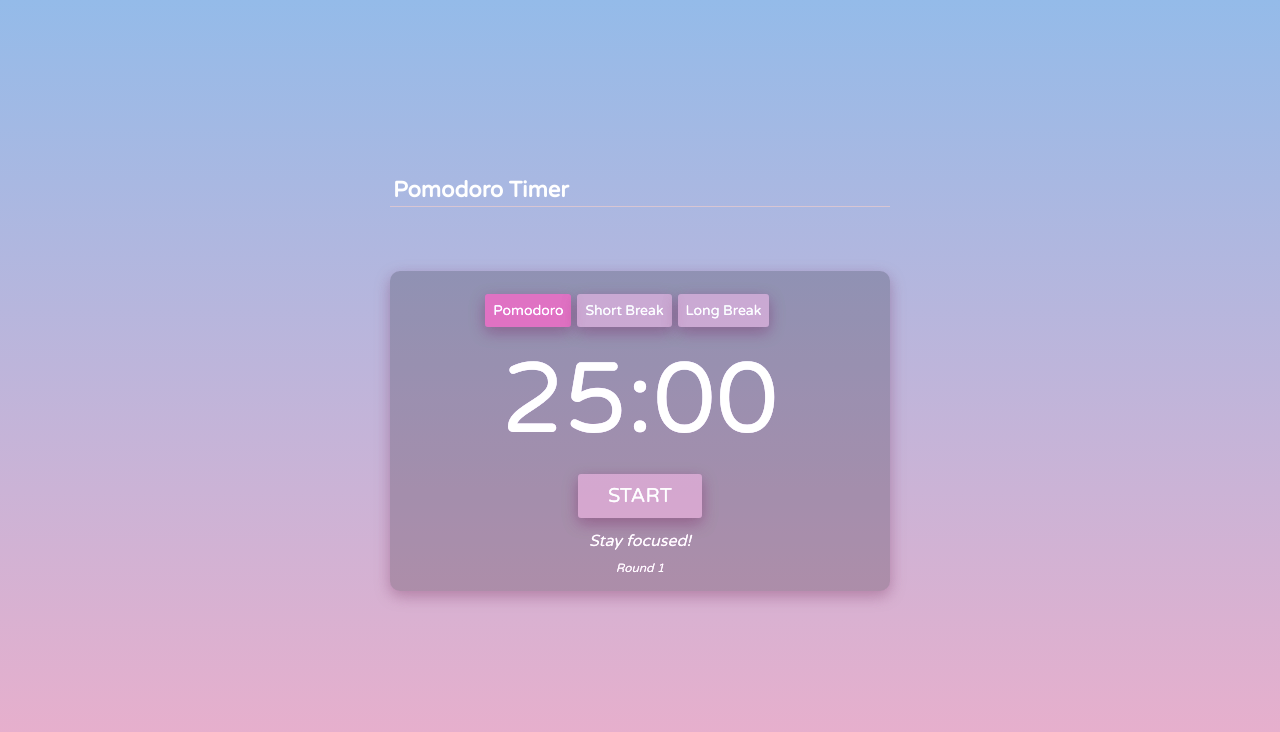
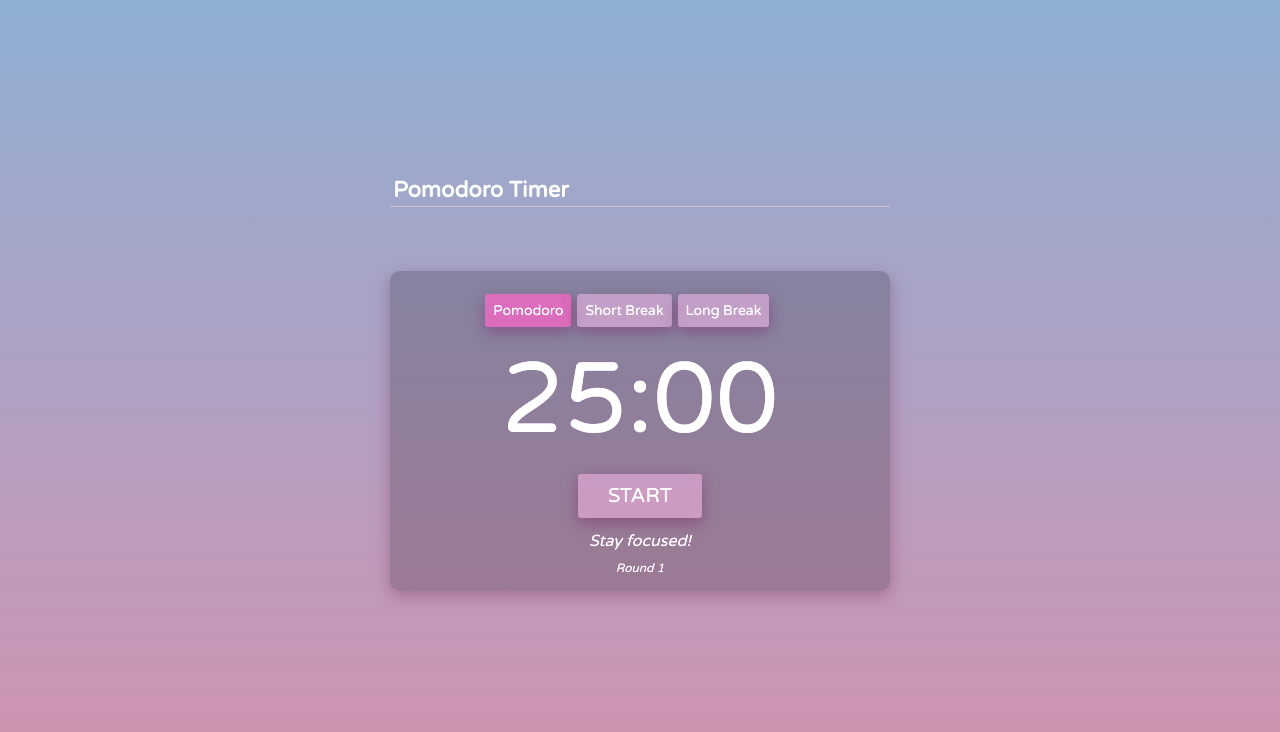
Before and after one commit to gizemnkorkmaz/pomodoro-timer, a React (Create React App) app: page / in a window 1280 px wide. Shown: the top 732 px of the page. Built offline with nearby package versions, Linux system fonts and the light colour scheme; some icons are missing.

Commit message:
Change background color in App

```diff
--- a/src/App.module.css
+++ b/src/App.module.css
@@ -10,11 +10,10 @@ body {
   display: flex;
   align-items: center;
   justify-content: center;
-  background: rgb(238, 174, 202);
   background: linear-gradient(
     0deg,
-    rgba(238, 174, 202, 1) 0%,
-    rgba(148, 187, 233, 1) 100%
+    rgb(211, 145, 174) 0%,
+    rgb(142, 174, 211) 100%
   );
   font-family: "Varela Round", sans-serif;
 }
```
